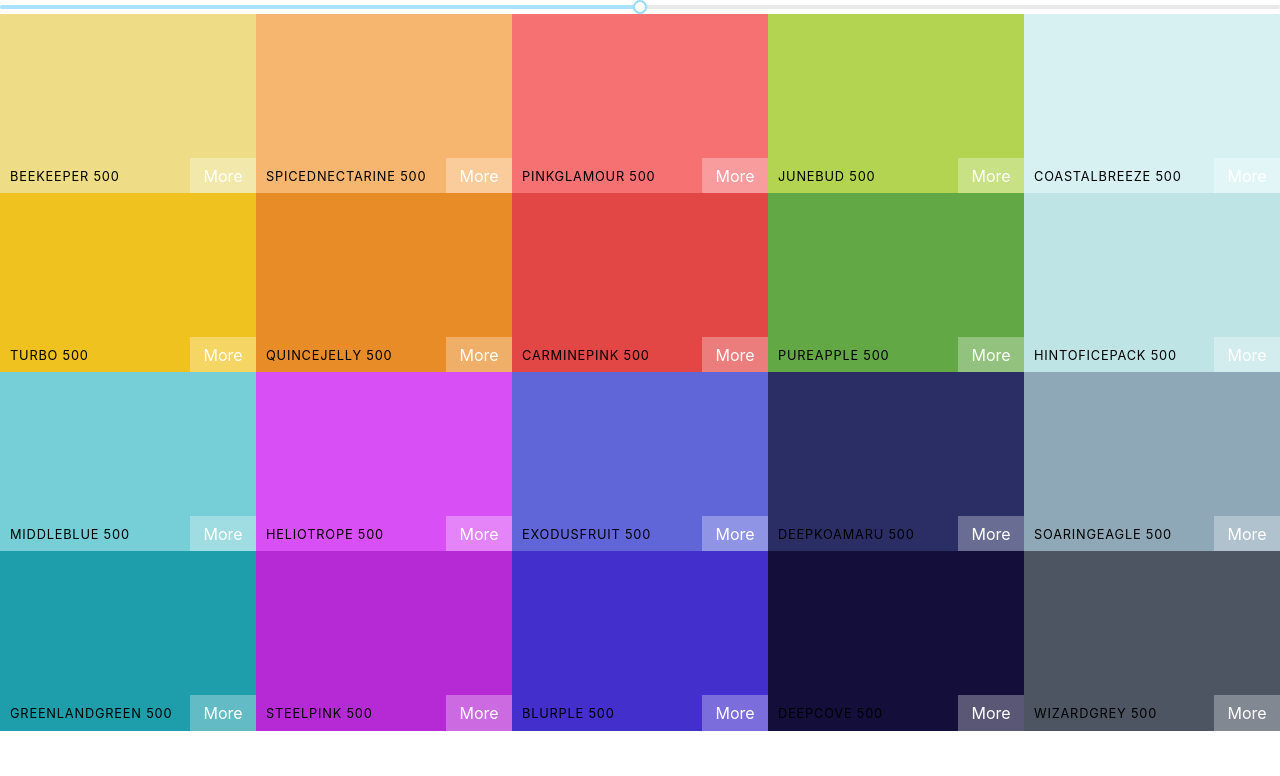
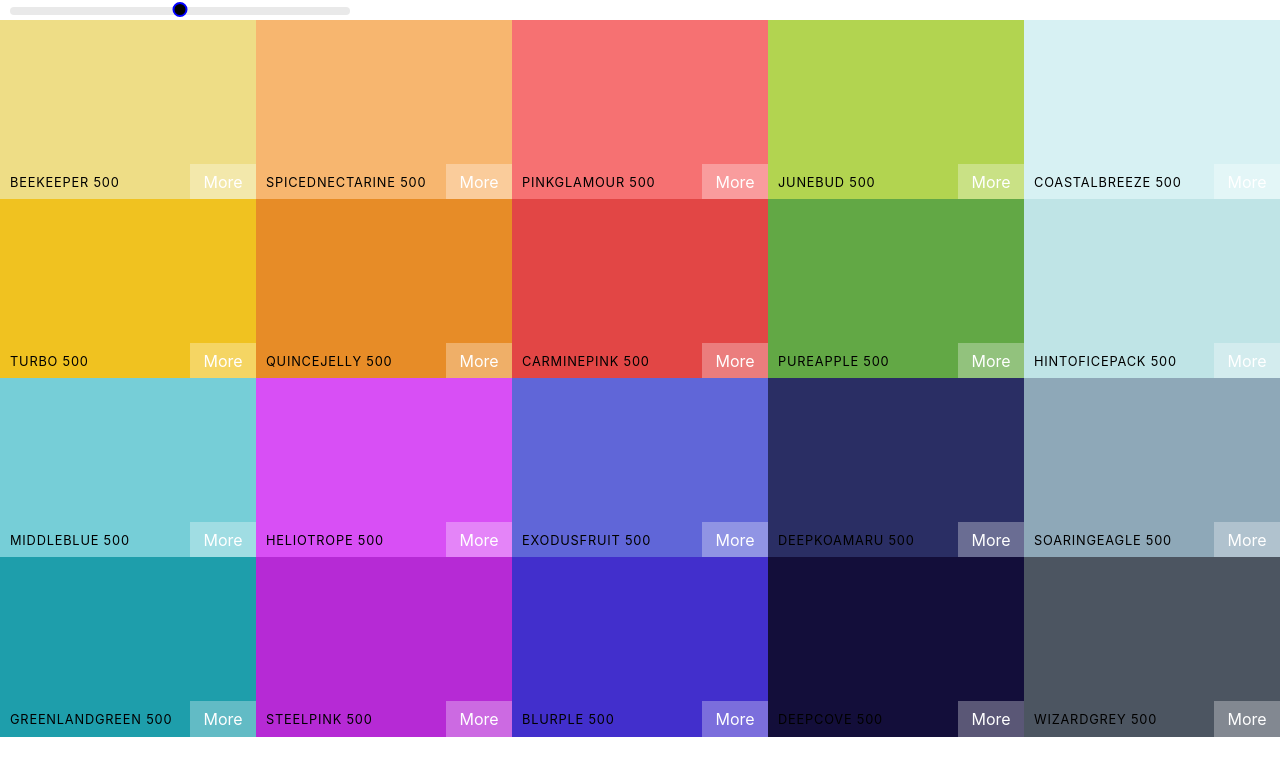
Before and after one commit to dRoysch/color-project, a React (Create React App) app: page / in a window 1280 px wide. Shown: the top 776 px of the page. Built offline with nearby package versions, Linux system fonts and the light colour scheme.

Commit message:
StyleSlider

```diff
--- a/src/Palette.css
+++ b/src/Palette.css
@@ -4,3 +4,31 @@
 .Palette-colors {
     height: 90%;
 }
+
+.slider {
+    width: 340px;
+    margin: 0 10px;
+    display: inline-block;
+}
+
+
+.rc-slider-track {
+    background-color: transparent;
+}
+
+.rc-slider-rail{
+    height: 8px;
+}
+
+.rc-slider-handle,
+.rc-slider-handle:focus,
+.rc-slider-handle:active,
+.rc-slider-handle:hover {
+    background-color: black;
+    outline: none;
+    border: 2px solid blue;
+    box-shadow: none;
+    width: 15px;
+    height: 15px;
+    margin-top: -5px;
+}
--- a/src/Palette.js
+++ b/src/Palette.js
@@ -1,8 +1,9 @@
 import React, {Component} from 'react';
 import ColorBox from './ColorBox.js';
+import 'rc-slider/assets/index.css';
 import './Palette.css';
 import Slider from 'rc-slider';
-import 'rc-slider/assets/index.css';
+
 
 export default class Palette extends Component {
     constructor(props){
@@ -22,6 +23,7 @@
         ))
         return(
             <div className='Palette'>
+                <div className='slider'>
                 <Slider
                 defaultValue={this.state.level}
                 min={100}
@@ -29,6 +31,7 @@
                 step={100}
                 onAfterChange={this.changeLevel}
                 />
+                </div>
                 {/* Navbar */}
                 <div className='Palette-colors'>
                     {colorBoxes}
```
